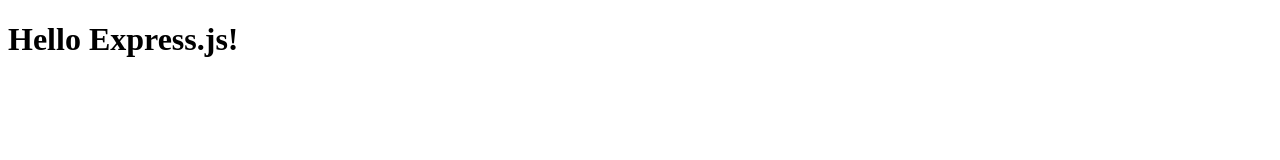
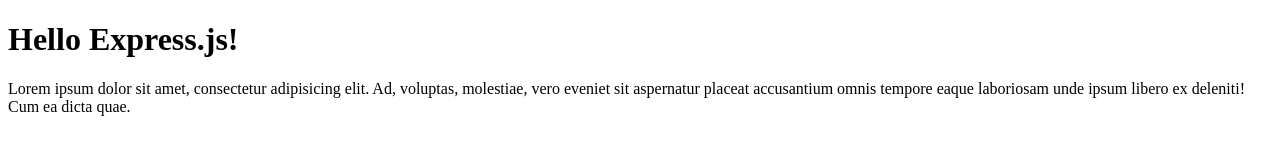
Before and after one commit to mhannah-fs/web-server, a website: page public/index.html in a window 1280 px wide. Drawn offline with Linux system fonts and the light colour scheme.

Commit message:
Added a paragraph to the index.html page

```diff
--- a/public/index.html
+++ b/public/index.html
@@ -6,5 +6,6 @@
 	</head>
 	<body>
 		<h1>Hello Express.js!</h1>
+		<p>	Lorem ipsum dolor sit amet, consectetur adipisicing elit. Ad, voluptas, molestiae, vero eveniet sit aspernatur placeat accusantium omnis tempore eaque laboriosam unde ipsum libero ex deleniti! Cum ea dicta quae.</p>
 	</body>
 </html>
```
